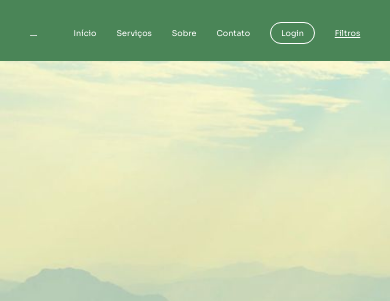
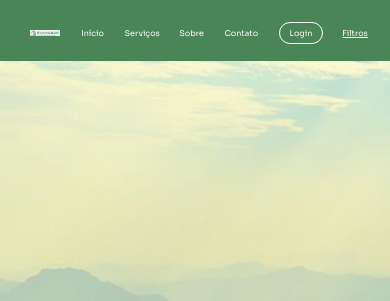
Before and after one commit to lr-guimaraes/Sustentabuild, a PHP site: page / in a window 390 px wide. Shown: the top 301 px of the page. Run offline with PHP 8.4, Linux system fonts and the light colour scheme.

Commit message:
Update styles.css

```diff
--- a/styles.css
+++ b/styles.css
@@ -1174,11 +1174,11 @@ nav ul li a {
 /* Media Queries para Responsividade */
 @media (max-width: 480px) {
     .logo img {
-        max-width: 30%; /* Reduz o tamanho do logo em telas menores */
+        max-width: 30px; /* Reduz o tamanho do logo em telas menores */
     }
 
     nav ul li a{
-        margin-left: 1%; /* Reduz o espaço entre os itens do menu */
+        margin-left: 5%; /* Reduz o espaço entre os itens do menu */
         font-size: 0.5em;
     }
 }
```
